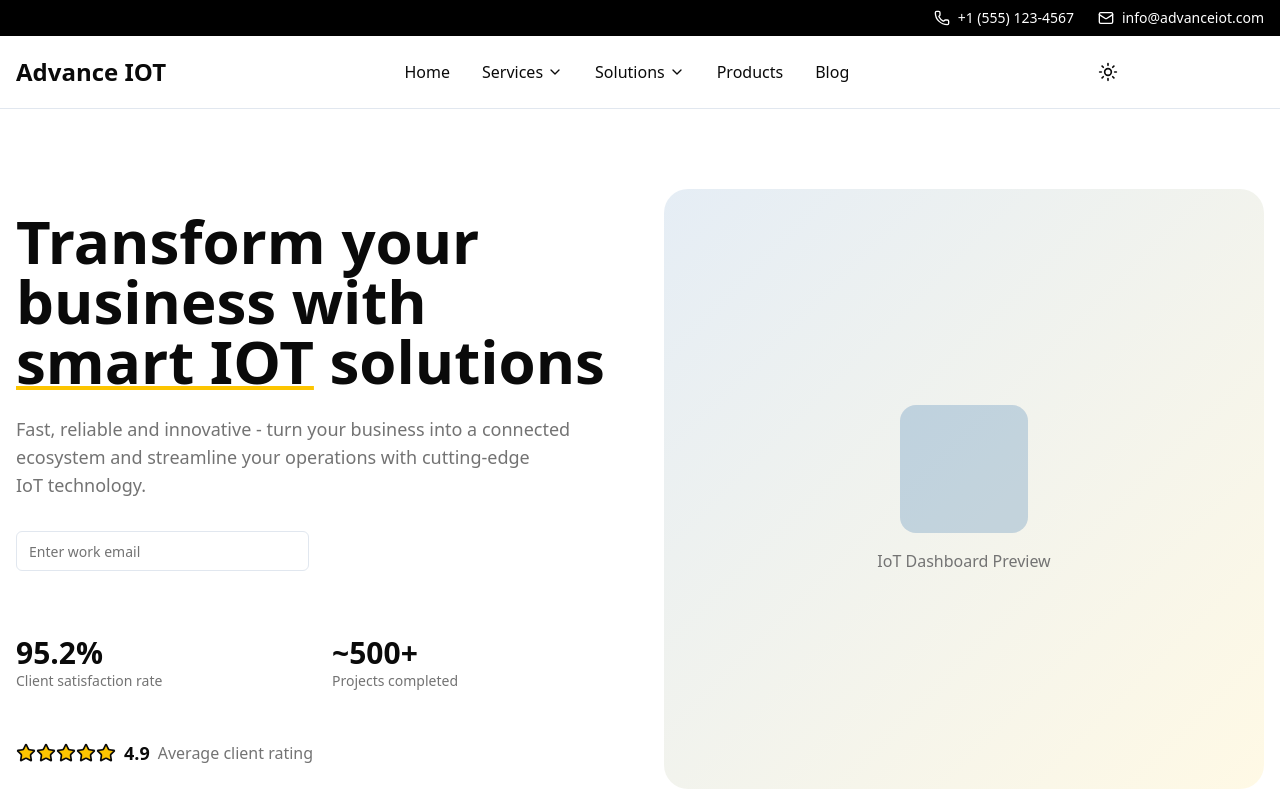
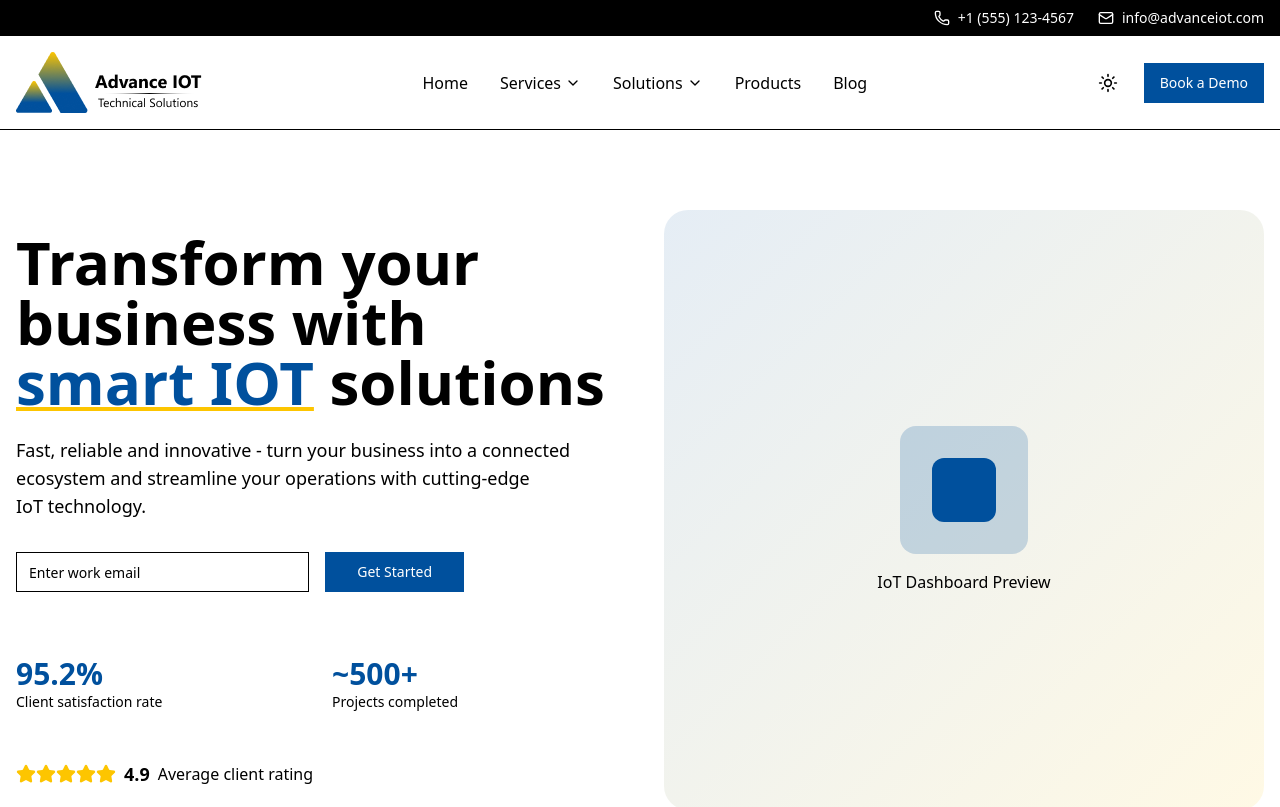
Before and after one commit to codebysandeep/demo-advanceIOT, a React (Vite) app: page / in a window 1280 px wide. Shown: the top 807 px of the page. Built offline with nearby package versions, Linux system fonts and the light colour scheme.

Commit message:
feat: added logo

```diff
--- a/src/components/header.tsx
+++ b/src/components/header.tsx
@@ -4,6 +4,7 @@
 import { Button } from "@/components/ui/button";
 import { Menu, X, ChevronDown } from "lucide-react";
 import { ThemeToggle } from "@/components/theme-toggle";
+import logo from '../assets/advance-iot-logo.png'
 
 export function Header() {
   const [isMenuOpen, setIsMenuOpen] = useState(false);
@@ -161,7 +162,7 @@
           {/* Logo */}
           <div className="flex items-center">
             <div className="text-2xl font-bold text-advance-primary">
-              Advance IOT
+              <a href="#home"> <img src={logo} alt="Advance IOT Technical Solutions LLC-SPC" /> </a>
             </div>
           </div>
 
--- a/src/index.css
+++ b/src/index.css
@@ -2,55 +2,138 @@
 @tailwind components;
 @tailwind utilities;
 
+@import "tailwindcss";
+@import "tw-animate-css";
+
+@custom-variant dark (&:is(.dark *));
+
 :root {
-  --background: 0 0% 100%;
-  --foreground: 0 0% 3.9%;
-  --card: 0 0% 100%;
-  --card-foreground: 0 0% 3.9%;
-  --popover: 0 0% 100%;
-  --popover-foreground: 0 0% 3.9%;
-  --primary: 221 83% 53%;
-  --primary-foreground: 0 0% 98%;
-  --secondary: 210 40% 98%;
-  --secondary-foreground: 0 0% 9%;
-  --muted: 210 40% 98%;
-  --muted-foreground: 0 0% 45%;
-  --accent: 210 40% 98%;
-  --accent-foreground: 0 0% 9%;
-  --destructive: 0 84% 60%;
-  --destructive-foreground: 0 0% 98%;
-  --border: 214 32% 91%;
-  --input: 214 32% 91%;
-  --ring: 0 0% 63%;
-  --radius: 0.5rem;
+  --background: oklch(1 0 0);
+  --foreground: oklch(0.145 0 0);
+  --card: oklch(1 0 0);
+  --card-foreground: oklch(0.145 0 0);
+  --popover: oklch(1 0 0);
+  --popover-foreground: oklch(0.145 0 0);
+  /* Updated primary color to match Advance IOT brand */
+  --primary: oklch(0.35 0.15 240);
+  --primary-foreground: oklch(0.985 0 0);
+  /* Updated secondary color to match Advance IOT brand */
+  --secondary: oklch(0.8 0.15 85);
+  --secondary-foreground: oklch(0.145 0 0);
+  --muted: oklch(0.97 0 0);
+  --muted-foreground: oklch(0.556 0 0);
+  --accent: oklch(0.97 0 0);
+  --accent-foreground: oklch(0.205 0 0);
+  --destructive: oklch(0.577 0.245 27.325);
+  --destructive-foreground: oklch(0.577 0.245 27.325);
+  --border: oklch(0.922 0 0);
+  --input: oklch(0.922 0 0);
+  --ring: oklch(0.708 0 0);
+  --chart-1: oklch(0.646 0.222 41.116);
+  --chart-2: oklch(0.6 0.118 184.704);
+  --chart-3: oklch(0.398 0.07 227.392);
+  --chart-4: oklch(0.828 0.189 84.429);
+  --chart-5: oklch(0.769 0.188 70.08);
+  --radius: 0rem;
+  --sidebar: oklch(0.985 0 0);
+  --sidebar-foreground: oklch(0.145 0 0);
+  --sidebar-primary: oklch(0.205 0 0);
+  --sidebar-primary-foreground: oklch(0.985 0 0);
+  --sidebar-accent: oklch(0.97 0 0);
+  --sidebar-accent-foreground: oklch(0.205 0 0);
+  --sidebar-border: oklch(0.922 0 0);
+  --sidebar-ring: oklch(0.708 0 0);
+
+  /* Added custom Advance IOT brand colors */
+  --advance-primary: #00509d;
+  --advance-secondary: #fdc500;
+  --advance-neutral: #6b7280;
 }
 
 .dark {
-  --background: 0 0% 3.9%;
-  --foreground: 0 0% 98%;
-  --card: 0 0% 3.9%;
-  --card-foreground: 0 0% 98%;
-  --popover: 0 0% 3.9%;
-  --popover-foreground: 0 0% 98%;
-  --primary: 221 83% 53%;
-  --primary-foreground: 0 0% 98%;
-  --secondary: 215 27% 17%;
-  --secondary-foreground: 0 0% 98%;
-  --muted: 215 27% 17%;
-  --muted-foreground: 0 0% 63%;
-  --accent: 215 27% 17%;
-  --accent-foreground: 0 0% 98%;
-  --destructive: 0 63% 31%;
-  --destructive-foreground: 0 0% 98%;
-  --border: 215 27% 17%;
-  --input: 215 27% 17%;
-  --ring: 0 0% 51%;
+  --background: oklch(0.145 0 0);
+  --foreground: oklch(0.985 0 0);
+  --card: oklch(0.145 0 0);
+  --card-foreground: oklch(0.985 0 0);
+  --popover: oklch(0.145 0 0);
+  --popover-foreground: oklch(0.985 0 0);
+  --primary: oklch(0.6 0.15 240);
+  --primary-foreground: oklch(0.985 0 0);
+  --secondary: oklch(0.7 0.15 85);
+  --secondary-foreground: oklch(0.145 0 0);
+  --muted: oklch(0.269 0 0);
+  --muted-foreground: oklch(0.708 0 0);
+  --accent: oklch(0.269 0 0);
+  --accent-foreground: oklch(0.985 0 0);
+  --destructive: oklch(0.396 0.141 25.723);
+  --destructive-foreground: oklch(0.637 0.237 25.331);
+  --border: oklch(0.269 0 0);
+  --input: oklch(0.269 0 0);
+  --ring: oklch(0.439 0 0);
+  --chart-1: oklch(0.488 0.243 264.376);
+  --chart-2: oklch(0.696 0.17 162.48);
+  --chart-3: oklch(0.769 0.188 70.08);
+  --chart-4: oklch(0.627 0.265 303.9);
+  --chart-5: oklch(0.645 0.246 16.439);
+  --sidebar: oklch(0.205 0 0);
+  --sidebar-foreground: oklch(0.985 0 0);
+  --sidebar-primary: oklch(0.488 0.243 264.376);
+  --sidebar-primary-foreground: oklch(0.985 0 0);
+  --sidebar-accent: oklch(0.269 0 0);
+  --sidebar-accent-foreground: oklch(0.985 0 0);
+  --sidebar-border: oklch(0.269 0 0);
+  --sidebar-ring: oklch(0.439 0 0);
 }
 
+@theme inline {
+  --font-sans: var(--font-geist-sans);
+  --font-mono: var(--font-geist-mono);
+  --color-background: var(--background);
+  --color-foreground: var(--foreground);
+  --color-card: var(--card);
+  --color-card-foreground: var(--card-foreground);
+  --color-popover: var(--popover);
+  --color-popover-foreground: var(--popover-foreground);
+  --color-primary: var(--primary);
+  --color-primary-foreground: var(--primary-foreground);
+  --color-secondary: var(--secondary);
+  --color-secondary-foreground: var(--secondary-foreground);
+  --color-muted: var(--muted);
+  --color-muted-foreground: var(--muted-foreground);
+  --color-accent: var(--accent);
+  --color-accent-foreground: var(--accent-foreground);
+  --color-destructive: var(--destructive);
+  --color-destructive-foreground: var(--destructive-foreground);
+  --color-border: var(--border);
+  --color-input: var(--input);
+  --color-ring: var(--ring);
+  --color-chart-1: var(--chart-1);
+  --color-chart-2: var(--chart-2);
+  --color-chart-3: var(--chart-3);
+  --color-chart-4: var(--chart-4);
+  --color-chart-5: var(--chart-5);
+  --radius-sm: calc(var(--radius) - 4px);
+  --radius-md: calc(var(--radius) - 2px);
+  --radius-lg: var(--radius);
+  --radius-xl: calc(var(--radius) + 4px);
+  --color-sidebar: var(--sidebar);
+  --color-sidebar-foreground: var(--sidebar-foreground);
+  --color-sidebar-primary: var(--sidebar-primary);
+  --color-sidebar-primary-foreground: var(--sidebar-primary-foreground);
+  --color-sidebar-accent: var(--sidebar-accent);
+  --color-sidebar-accent-foreground: var(--sidebar-accent-foreground);
+  --color-sidebar-border: var(--sidebar-border);
+  --color-sidebar-ring: var(--sidebar-ring);
+
+  /* Added custom color utilities for Advance IOT brand */
+  --color-advance-primary: var(--advance-primary);
+  --color-advance-secondary: var(--advance-secondary);
+  --color-advance-neutral: var(--advance-neutral);
+}
 
 @layer base {
   * {
-    @apply border-border;
+    @apply border-border outline-ring/50;
   }
   body {
     @apply bg-background text-foreground;
```
Also changed, not shown: src/assets/advance-iot-logo.png (renamed from public/advance-iot-logo.png).
